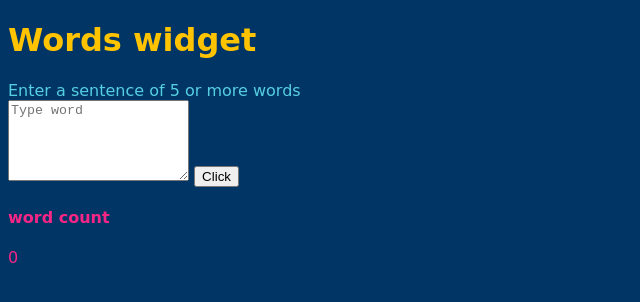
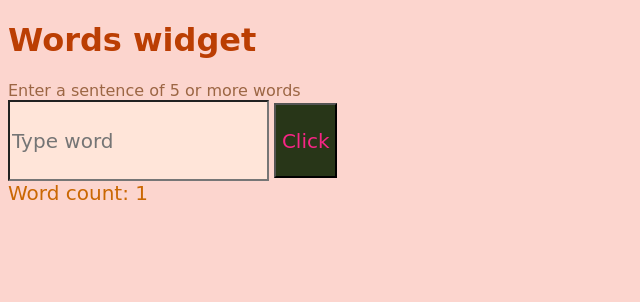
Before and after one commit to simelane-jpd/words, a plain HTML site: page index.html in a window 1280 px wide. Both pictures are taken after a click on the button "Click". Shown: the whole page, without its empty margins (0-640 px from the left). Drawn offline with Linux system fonts and the light colour scheme.

Commit message:
added mark tag, changed style,added display button, fixed word count

```diff
--- a/index.html
+++ b/index.html
@@ -1,29 +1,25 @@
 <!DOCTYPE html>
 <html lang="en">
 <head>
-        <meta charset="UTF-8">
-        <meta http-equiv="X-UA-Compatible" content="IE=edge">
-        <meta name="viewport" content="width=device-width, initial-scale=1.0">
-        <link rel="stylesheet" href="style.css">
+    <meta charset="UTF-8">
+    <meta http-equiv="X-UA-Compatible" content="IE=edge">
+    <meta name="viewport" content="width=device-width, initial-scale=1.0">
+    <link rel="stylesheet" href="style.css">
+    <title>Document</title>
 
-        <title>Document</title>
 </head>
 <body>
-        <h1>Words widget</h1>
-        <div class="container">
-
-                <div style="color:#56cfe1;">Enter a sentence of 5 or more words</div>
-
-                <textarea id="character" cols="20" rows="5" placeholder="Type word"></textarea>
-                <button type="submit" onclick="countword()">Click</button>
-
-        </div>
-        <div class="word">
-                <h4>word count</h4>
-                <P id="allcharacter"></P>
+    <div class='container'>
 
 
-        </div>
+    <h1>Words widget</h1>
+    <div style="color:#9c6644;">Enter a sentence of 5 or more words</div>
+    <input type="text" placeholder="Type word"class="text" id="text">
+    <button type="button" class="btn" id="btn">Click</button>
+    <div class="sentence"></div>
+
+    <div class="counter"></div>
+</div>
 
 </body>
 <script src="index.js"></script>
--- a/index.js
+++ b/index.js
@@ -1,10 +1,34 @@
-const countword = () => {
-    let characters = document.getElementById('character').value.length;
+const button = document.querySelector(".btn");
+const count = document.querySelector(".counter")
+const character = document.querySelector(".text");
+const show = document.querySelector(".sentence");
+let words = "";
 
-    let word = document.getElementById('character').value;
-    document.getElementById('allcharacter').innerHTML = characters;
 
-    word = word.match(/\w+/g);
-    word = word.length;
-    document.getElementById('allcharacter').innerHTML = word;
+
+let myFunc = () => {
+    let func = character.value;
+    let arr = func.split(/\s/)
+    let sent = ""
+    let counter = 0;
+    for ( let i = 0; i < arr.length; i++){
+        const array = arr[i];
+        if (array.length >= 5){
+
+                sent += `<mark style="background-color: #f72585;" >
+
+                 ${array}
+             </mark> `
+            }
+        else {
+            sent+= array + ' '
+            counter ++
+        }
+
+    }
+    console.log(sent);
+    show.innerHTML = sent;
+    count.innerHTML = "Word count: " + arr.length;
 }
+
+button.addEventListener('click', myFunc)
--- a/style.css
+++ b/style.css
@@ -1,10 +1,29 @@
 body {
-    background-color: #003566;
+    background-color: #fcd5ce;
     font-family: cursive;
+    position: center;
 }
 h1 {
-    color:#ffc300;
+    color:#bb3e03;
 }
-.word {
+.btn {
     color:#f72585;
+    background-color: #283618;
+    block-size: 2cm;
+    font-family:cursive;
+    font-size: 20px;
+    width: 5%;
+
 }
+.text {
+    background-color:#ffe5d9;
+    block-size: 2cm;
+    font-family:cursive;
+    font-size: 20px;
+    width: 20%;
+}
+.counter {
+    color:#ca6702;
+    font-size: 20px;
+    font-family:cursive;
+}
```
